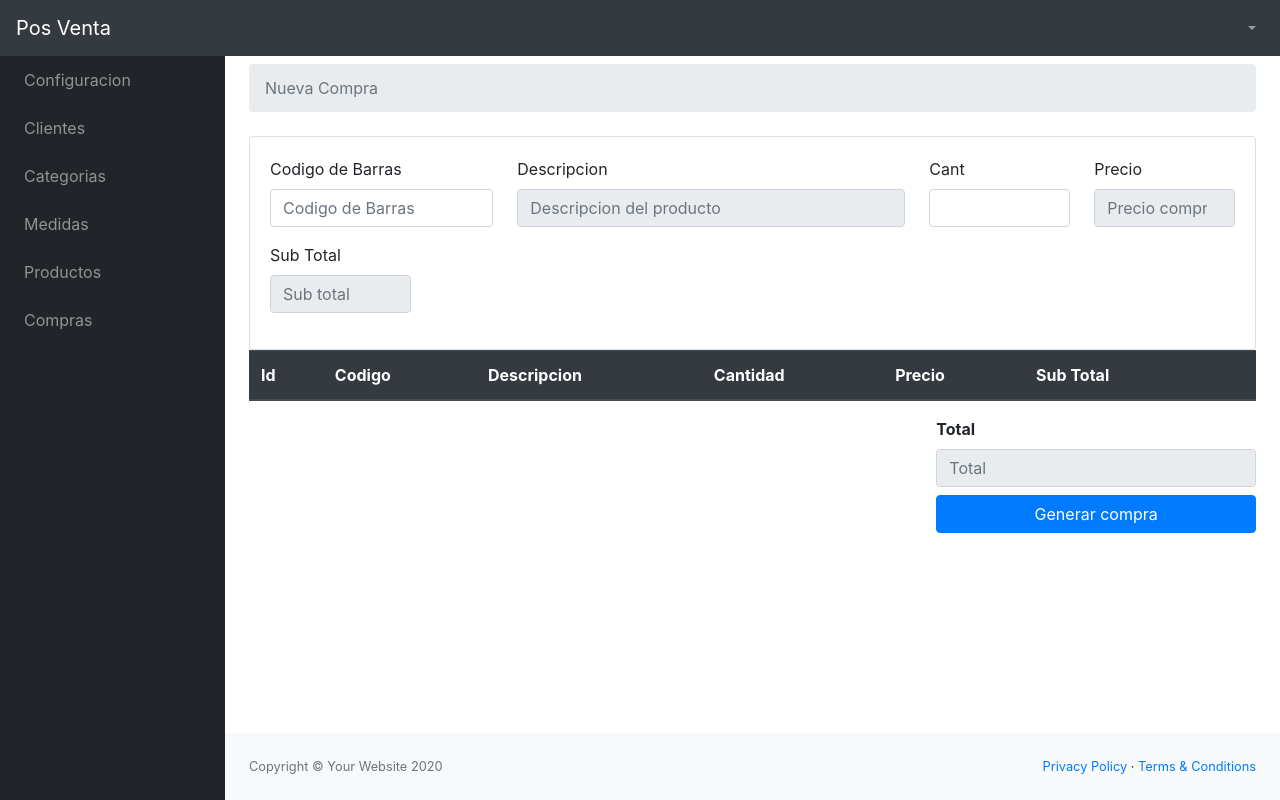
After one commit to alejandromtz619/proyecto_ing_software, a PHP site: the page made by Views/Compras/index.php in a window 1280 px wide. The commit adds this page. Run offline with PHP 8.4, Linux system fonts and the light colour scheme; the template is opened without the code that fills it, so the values that code supplies are empty; some libraries are stand-ins or nearby versions.

Commit message:
video 13 completo

```diff
--- a/Assets/js/funciones.js
+++ b/Assets/js/funciones.js
@@ -23,7 +23,7 @@ document.addEventListener("DOMContentLoaded", function () {
       },
       {
         data: "acciones",
-      }
+      },
     ],
   });
   //Fin de la tabla usuarios
@@ -53,7 +53,7 @@ document.addEventListener("DOMContentLoaded", function () {
       },
       {
         data: "acciones",
-      }
+      },
     ],
   });
   //Fin de la tabla Clientes
@@ -74,7 +74,7 @@ document.addEventListener("DOMContentLoaded", function () {
       },
       {
         data: "acciones",
-      }
+      },
     ],
   });
   //Fin de la tabla Categorias
@@ -131,8 +131,8 @@ document.addEventListener("DOMContentLoaded", function () {
       },
       {
         data: "acciones",
-      }
-    ]
+      },
+    ],
   });
   // Fin de la tabla productos
   tblCajas = $("#tblCajas").DataTable({
@@ -390,7 +390,7 @@ function btnEditarCli(id) {
       document.getElementById("direccion").value = res.direccion;
       $("#nuevo_cliente").modal("show");
     }
-  }
+  };
 }
 function btnEliminarCli(id) {
   Swal.fire({
@@ -471,7 +471,7 @@ function registrarCat(e) {
       title: "Todos los campos son obligatorios",
       showConfirmButton: false,
       timer: 3000,
-    })
+    });
   } else {
     const url = base_url + "Categorias/registrar";
     const frm = document.getElementById("frmCategoria");
@@ -488,7 +488,7 @@ function registrarCat(e) {
             title: "Categoria registrada con éxito",
             showConfirmButton: false,
             timer: 3000,
-          })
+          });
           frm.reset();
           $("#nuevo_categoria").modal("hide");
           tblCategorias.ajax.reload();
@@ -499,7 +499,7 @@ function registrarCat(e) {
             title: "Categoria modificada correctamente",
             showConfirmButton: false,
             timer: 3000,
-          })
+          });
           $("#nuevo_categoria").modal("hide");
           tblCategorias.ajax.reload();
         } else {
@@ -509,10 +509,10 @@ function registrarCat(e) {
             title: res,
             showConfirmButton: false,
             timer: 3000,
-          })
+          });
         }
       }
-    }
+    };
   }
 }
 
@@ -530,7 +530,7 @@ function btnEditarCat(id) {
       document.getElementById("nombre").value = res.nombre;
       $("#nuevo_categoria").modal("show");
     }
-  }
+  };
 }
 function btnEliminarCat(id) {
   Swal.fire({
@@ -558,9 +558,9 @@ function btnEliminarCat(id) {
             Swal.fire("Mensaje!", res, "error");
           }
         }
-      }
+      };
     }
-  })
+  });
 }
 
 function btnReingresarCat(id) {
@@ -592,9 +592,9 @@ function btnReingresarCat(id) {
             Swal.fire("Mensaje!", res, "error");
           }
         }
-      }
+      };
     }
-  })
+  });
 }
 
 //Fin Categorias
@@ -654,10 +654,10 @@ function registrarMed(e) {
             title: res,
             showConfirmButton: false,
             timer: 3000,
-          })
+          });
         }
       }
-    }
+    };
   }
 }
 
@@ -676,7 +676,7 @@ function btnEditarMed(id) {
       document.getElementById("nombre_corto").value = res.nombre_corto;
       $("#nuevo_medida").modal("show");
     }
-  }
+  };
 }
 function btnEliminarMed(id) {
   Swal.fire({
@@ -757,8 +757,8 @@ function registrarCaja(e) {
       icon: "error",
       title: "Todos los campos son obligatorios",
       showConfirmButton: false,
-      timer: 3000
-    })
+      timer: 3000,
+    });
   } else {
     const url = base_url + "Cajas/registrar";
     const frm = document.getElementById("frmCaja");
@@ -869,11 +869,7 @@ function btnReingresarCaja(id) {
         if (this.readyState == 4 && this.status == 200) {
           const res = JSON.parse(this.responseText);
           if (res == "ok") {
-            Swal.fire(
-              "Mensaje!",
-              "Caja reingresada con exito.",
-              "success"
-            );
+            Swal.fire("Mensaje!", "Caja reingresada con exito.", "success");
             tblCajas.ajax.reload();
           } else {
             Swal.fire("Mensaje!", res, "error");
@@ -883,7 +879,6 @@ function btnReingresarCaja(id) {
     }
   });
 }
-
 
 //Fin Cajas
 
@@ -904,7 +899,14 @@ function registrarPro(e) {
   const id_medida = document.getElementById("medida");
   const id_cat = document.getElementById("categoria");
 
-  if (codigo.value == "" || descripcion.value == "" || precio_compra.value == "" || precio_venta.value == "" ||  id_medida.value == "" ||  id_cat.value == "" ) {
+  if (
+    codigo.value == "" ||
+    descripcion.value == "" ||
+    precio_compra.value == "" ||
+    precio_venta.value == "" ||
+    id_medida.value == "" ||
+    id_cat.value == ""
+  ) {
     Swal.fire({
       position: "top-end",
       icon: "error",
@@ -973,12 +975,14 @@ function btnEditarPro(id) {
       document.getElementById("precio_venta").value = res.precio_venta;
       document.getElementById("medida").value = res.id_medida;
       document.getElementById("categoria").value = res.id_categoria;
-      document.getElementById("img-preview").src = base_url + 'Assets/img/'+ res.foto;
-      document.getElementById("icon-cerrar").innerHTML =
-      `<button class="btn btn-danger" onclick="deleteImg();"><i class="fas fa-times"></i></button>`;
+      document.getElementById("img-preview").src =
+        base_url + "Assets/img/" + res.foto;
+      document.getElementById(
+        "icon-cerrar"
+      ).innerHTML = `<button class="btn btn-danger" onclick="deleteImg();"><i class="fas fa-times"></i></button>`;
       document.getElementById("icon-image").classList.add("d-none");
-      document.getElementById("foto_actual").value= res.foto;
-      document.getElementById("foto_delete").value= res.foto;
+      document.getElementById("foto_actual").value = res.foto;
+
       $("#nuevo_producto").modal("show");
     }
   };
@@ -1033,34 +1037,71 @@ function btnReingresarPro(id) {
         if (this.readyState == 4 && this.status == 200) {
           const res = JSON.parse(this.responseText);
           if (res == "ok") {
-            Swal.fire('Mensaje!', 'Producto reingresado con exito.', 'success')
+            Swal.fire("Mensaje!", "Producto reingresado con exito.", "success");
             tblProductos.ajax.reload();
           } else {
-            Swal.fire("Mensaje!", res, "error")
+            Swal.fire("Mensaje!", res, "error");
           }
         }
-      }
+      };
     }
-  })
+  });
 }
 
-function preview(e){
+function preview(e) {
   const url = e.target.files[0];
   const urlTmp = URL.createObjectURL(url);
   document.getElementById("img-preview").src = urlTmp;
   document.getElementById("icon-image").classList.add("d-none");
-  document.getElementById("icon-cerrar").innerHTML =
-  `<button class="btn btn-danger" onclick="deleteImg();"><i class="fas fa-times"></i></button>
-  ${url['name']}`;
+  document.getElementById(
+    "icon-cerrar"
+  ).innerHTML = `<button class="btn btn-danger" onclick="deleteImg();"><i class="fas fa-times"></i></button>
+  ${url["name"]}`;
 }
 
-function deleteImg(){
-  document.getElementById("icon-cerrar").innerHTML = '';
+function deleteImg() {
+  document.getElementById("icon-cerrar").innerHTML = "";
   document.getElementById("icon-image").classList.remove("d-none");
-  document.getElementById("img-preview").src = '';
-  document.getElementById("imagen").value = '';
-  document.getElementById("foto_delete").value = '';
-
+  document.getElementById("img-preview").src = "";
+  document.getElementById("imagen").value = "";
+  document.getElementById("foto_actual").value = "";
+}
+function buscarCodigo(e) {
+  e.preventDefault();
+  if (e.which == 13) {
+    const cod = document.getElementById("codigo").value;
+    const url = base_url + "Compras/buscarCodigo/" + cod;
+    const http = new XMLHttpRequest();
+    http.open("GET", url, true);
+    http.send();
+    http.onreadystatechange = function () {
+      if (this.readyState == 4 && this.status == 200) {
+        const res = JSON.parse(this.responseText);
+        if (res) {
+          document.getElementById("nombre").value = res.descripcion;
+          document.getElementById("precio").value = res.precio_compra;
+          document.getElementById("id").value = res.id;
+          document.getElementById("cantidad").focus();
+        } else {
+          Swal.fire({
+            position: "top-end",
+            icon: "error",
+            title: "El producto no existe",
+            showConfirmButton: false,
+            timer: 2000,
+          });
+          document.getElementById("codigo").value = "";
+          document.getElementById("codigo").focus();
+        }
+      }
+    };
+  }
+}
+function calcularPrecio(e) {
+  e.preventDefault();
+  const cant = document.getElementById("cantidad").value;
+  const precio = document.getElementById("precio").value;
+  document.getElementById("sub_total").value = precio * cant;
 }
 
 //Fin Productos
--- a/Config/Config.php
+++ b/Config/Config.php
@@ -5,5 +5,3 @@ const user = "root";
 const pass = "mysql";
 const db = "sistema";
 const charset = "utf-8";
-
-?>
--- /dev/null
+++ b/Views/Compras/index.php
@@ -0,0 +1,72 @@
+<?php include "Views/Templates/header.php"; ?>
+<ol class="breadcrumb mb-4">
+    <li class="breadcrumb-item active">Nueva Compra</li>
+</ol>
+<div class="card">
+    <div class="card-body">
+        <form id="frmCompra">
+            <div class="row">
+                <div class="col-md-3">
+                    <div class="form-group">
+                        <label for="codigo">Codigo de Barras</label>
+                        <input type="hidden" id="id" name="id">
+                        <input id="codigo" class="form-control" type="text" name="codigo" placeholder="Codigo de Barras" onkeyup="buscarCodigo(event)">
+                    </div>
+                </div>
+                <div class="col-md-5">
+                    <div class="form-group">
+                        <label for="nombre">Descripcion</label>
+                        <input id="nombre" class="form-control" type="text" name="nombre" placeholder="Descripcion del producto" disabled>
+                    </div>
+                </div>
+                <div class="col-md-2">
+                    <div class="form-group">
+                        <label for="cantidad">Cant</label>
+                        <input id="cantidad" class="form-control" type="number" name="cantidad" onkeyup="calcularPrecio(event)">
+                    </div>
+                </div>
+                <div class="col-md-2">
+                    <div class="form-group">
+                        <label for="precio">Precio</label>
+                        <input id="precio" class="form-control" type="number" name="precio" placeholder="Precio compra" disabled>
+                    </div>
+                </div>
+                <div class="col-md-2">
+                    <div class="form-group">
+                        <label for="sub_total">Sub Total</label>
+                        <input id="sub_total" class="form-control" type="number" name="sub_total" placeholder="Sub total" disabled>
+                    </div>
+                </div>
+
+            </div>
+        </form>
+    </div>
+</div>
+<table class="table table-light">
+    <thead class="thead-dark">
+        <tr>
+            <th>Id</th>
+            <th>Codigo</th>
+            <th>Descripcion</th>
+            <th>Cantidad</th>
+            <th>Precio</th>
+            <th>Sub Total</th>
+            <th></th>
+        </tr>
+    </thead>
+    <tbody>
+
+    </tbody>
+</table>
+<div class="row">
+    <div class="col-md-4 ml-auto">
+        <div class="form-group">
+            <label for="total" class="font-weight-bold">Total</label>
+            <input id=" total" class="form-control" type="number" name="total" placeholder="Total" disabled>
+            <button class="btn btn-primary mt-2 btn-block" type="button">Generar compra</button>
+        </div>
+    </div>
+</div>
+
+
+<?php include "Views/Templates/footer.php"; ?>
--- a/Views/Productos/index.php
+++ b/Views/Productos/index.php
@@ -88,8 +88,7 @@
                                         <label for="imagen" id="icon-image" class="btn btn-primary"><i class="fas fa-image"></i></label>
                                         <span id="icon-cerrar"></span>
                                         <input id="imagen" class="d-none" type="file" name="imagen" onchange="preview(event);">
-                                    <input type="hidden" id="foto_actual" name= "foto_actual">
-                                    <input type="hidden" id="foto_delete" name= "foto_delete">
+                                        <input type="hidden" id="foto_actual" name="foto_actual">
                                         <img class="img-thumbnail" id="img-preview">
                                     </div>
                                 </div>
--- a/Views/Templates/header.php
+++ b/Views/Templates/header.php
@@ -62,6 +62,10 @@
                             <div class="sb-nav-link-icon"><i class="fas fa-shopping-bag" color="green"></i></div>
                             Productos
                         </a>
+                        <a class="nav-link" href="<?php echo base_url; ?>Compras">
+                            <div class="sb-nav-link-icon"><i class="fas fa-shopping-cart" color="orange"></i></div>
+                            Compras
+                        </a>
                     </div>
                 </div>
 
```
Also changed, not shown: Controllers/Compras.php (added, +20 -0 lines), Controllers/Productos.php (+26 -22 lines), Models/ComprasModel.php (added, +16 -0 lines), Assets/img/20240316140347.jpg (added), Assets/img/brahma.png (deleted), Assets/img/pilsen.jpg (deleted). Lines whose indentation alone changed are shown as unchanged.
